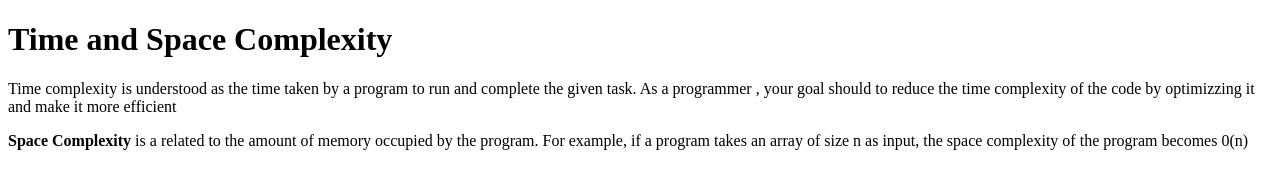
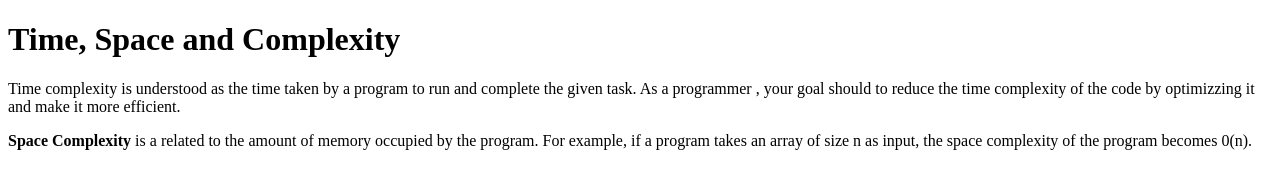
Before and after one commit to acciojob/time-and-space-complexity-ad790, a website: page main.html in a window 1280 px wide. Drawn offline with Linux system fonts and the light colour scheme.

Commit message:
created a submission

```diff
--- a/main.html
+++ b/main.html
@@ -8,9 +8,9 @@
 
 <body>
 	<!-- the entire body must be written by student -->
-	<h1>Time and Space Complexity</h1>
-	<p>Time complexity is understood as the time taken by a program to run and complete the given task. As a programmer , your goal should to reduce the time complexity of the code by optimizzing it and make it more efficient</p>
-	<p><b>Space Complexity</b> is a related to the amount of memory occupied by the program. For example, if a program takes an array of size n as input, the space complexity of the program becomes 0(n)</p>
+	<h1>Time, Space and Complexity</h1>
+	<p>Time complexity is understood as the time taken by a program to run and complete the given task. As a programmer , your goal should to reduce the time complexity of the code by optimizzing it and make it more efficient.</p>
+	<p><b>Space Complexity</b> is a related to the amount of memory occupied by the program. For example, if a program takes an array of size n as input, the space complexity of the program becomes 0(n).</p>
     <script type="text/javascript" src="./script.js">
 </script>
 
```
